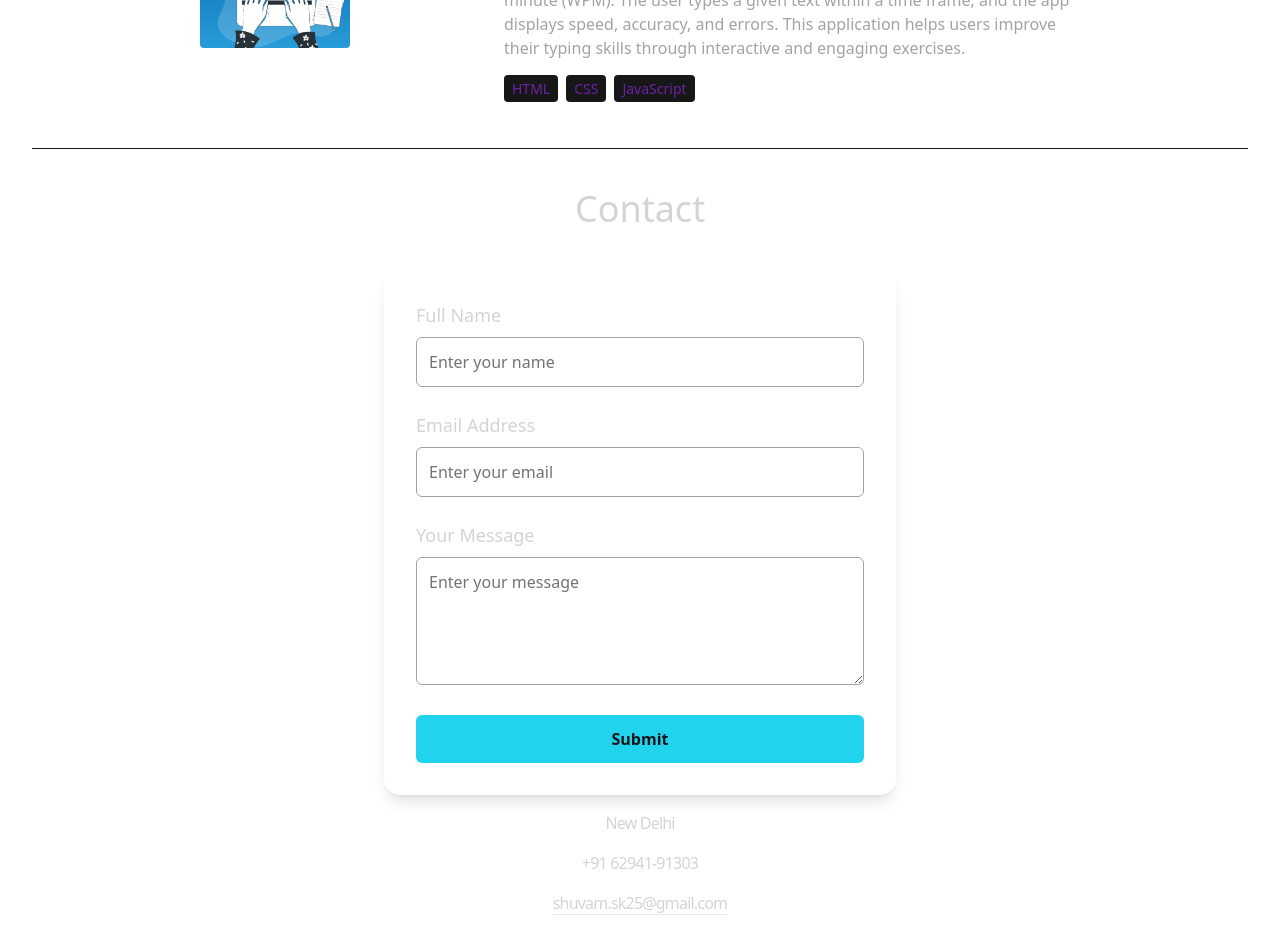
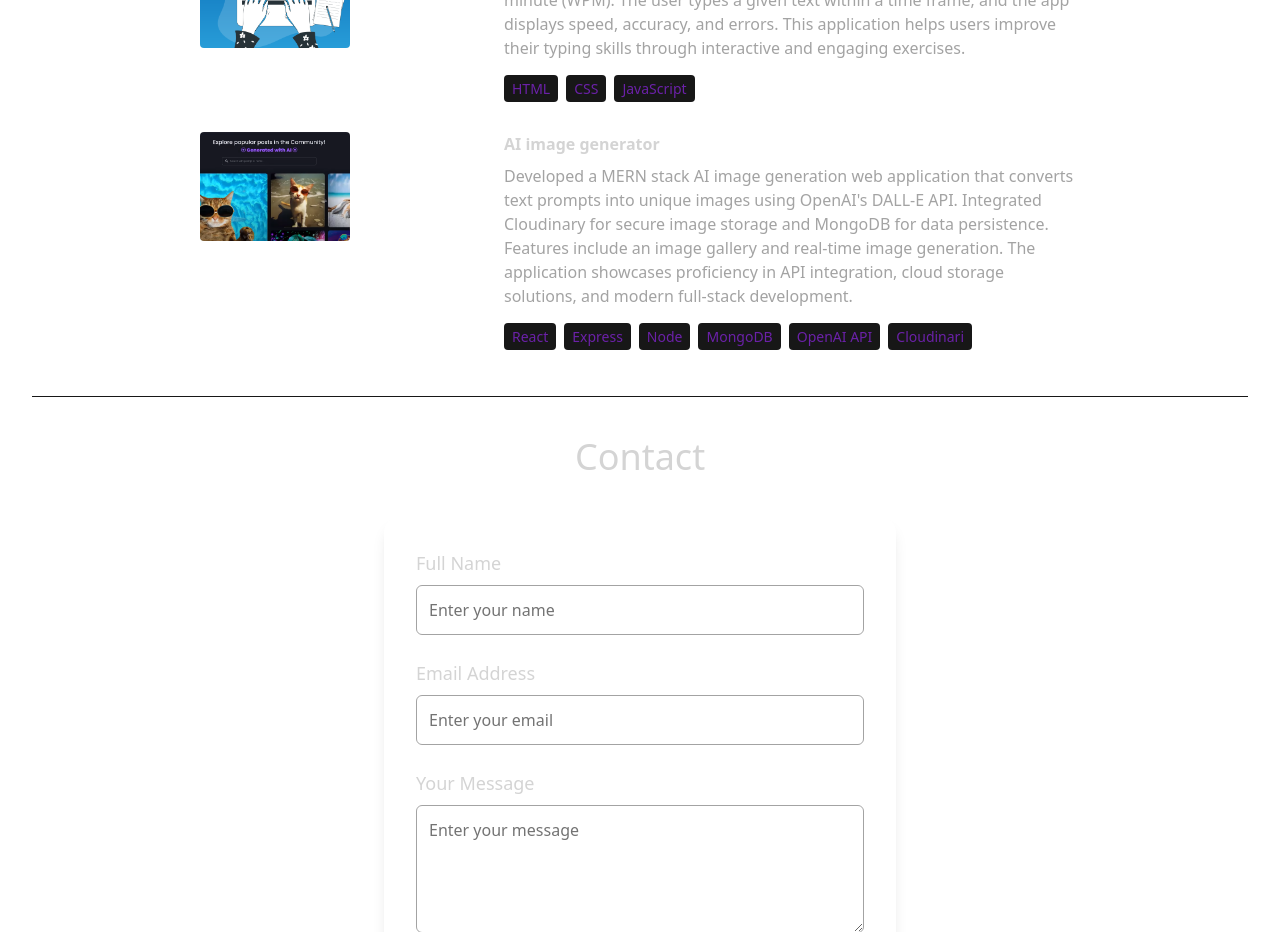
Before and after one commit to shuvam773/MyPortfolio, a React (Vite) app: page / in a window 1280 px wide. Shown: the part 2940-3872 px from the top of the page. Built offline with nearby package versions, Linux system fonts and the light colour scheme.

Commit message:
add project

```diff
--- a/src/constants/index.js
+++ b/src/constants/index.js
@@ -2,6 +2,7 @@ import project1 from "../assets/projects/project-1.jpg";
 import project2 from "../assets/projects/project-2.png";
 import project3 from "../assets/projects/project-3.png";
 import project4 from "../assets/projects/project-4.png";
+import project5 from "../assets/projects/project-5.png";
 
 export const HERO_CONTENT = `I am a passionate full-stack developer with a strong focus on building robust and scalable web applications. With hands-on experience in front-end technologies like React.JS and back-end tools such as MongoDB, Express.JS, Node.JS and MySql. I thrive on turning ideas into functional, user-friendly digital solutions. My approach combines clean code practices and a deep understanding of modern frameworks to deliver impactful results. I enjoy tackling complex problems, optimizing performance, and enhancing user experiences. Constantly learning and evolving, I’m driven to develop innovative applications that empower businesses and provide seamless experiences for their users.`;
 
@@ -67,6 +68,13 @@ export const PROJECTS = [
       "A web application that measures your typing speed by calculating words per minute (WPM). The user types a given text within a time frame, and the app displays speed, accuracy, and errors. This application helps users improve their typing skills through interactive and engaging exercises.",
     technologies: ["HTML", "CSS", "JavaScript", ],
   },
+  {
+    title: "AI image generator",
+    image: project5,
+    description:
+      "Developed a MERN stack AI image generation web application that converts text prompts into unique images using OpenAI's DALL-E API. Integrated Cloudinary for secure image storage and MongoDB for data persistence. Features include an image gallery and real-time image generation. The application showcases proficiency in API integration, cloud storage solutions, and modern full-stack development.",
+    technologies: ["React","Express","Node","MongoDB","OpenAI API","Cloudinari"],
+  },
 ];
 
 export const CONTACT = {
```
Also changed, not shown: src/assets/projects/project-5.png (added).
